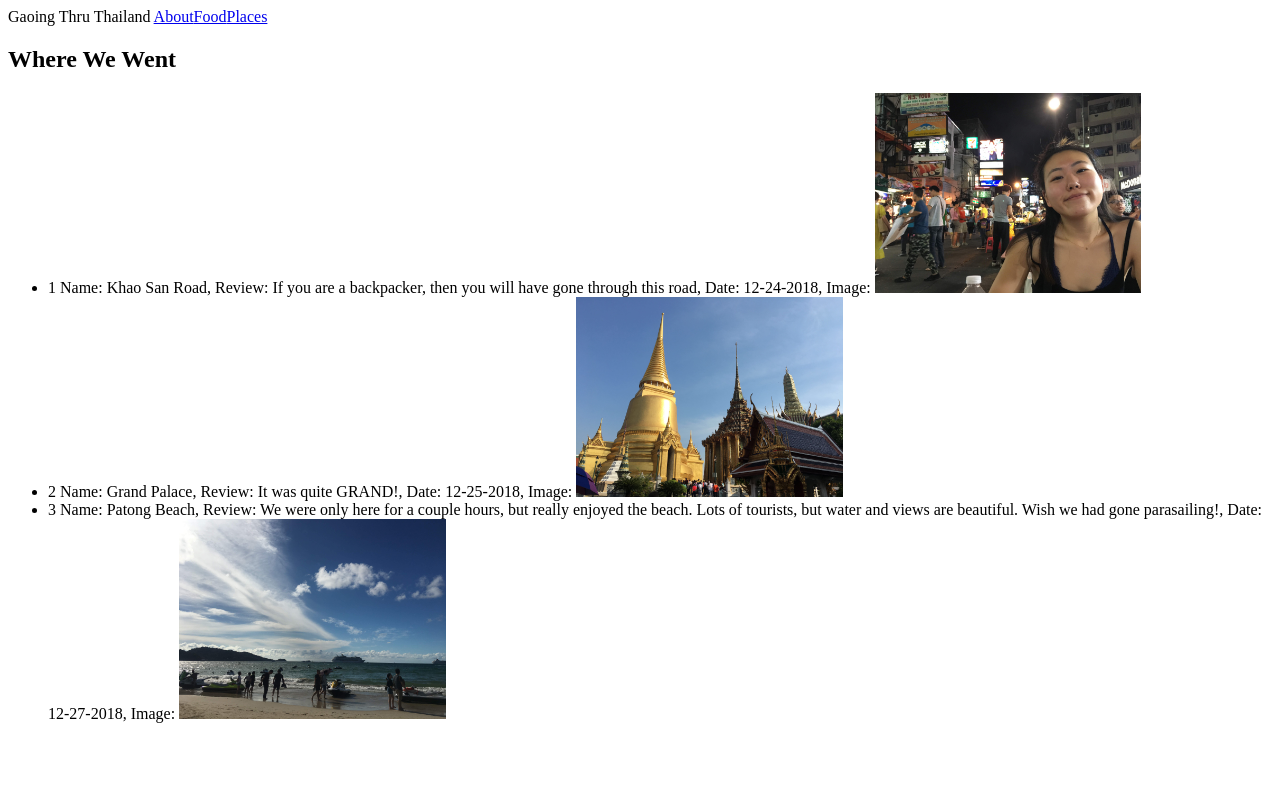
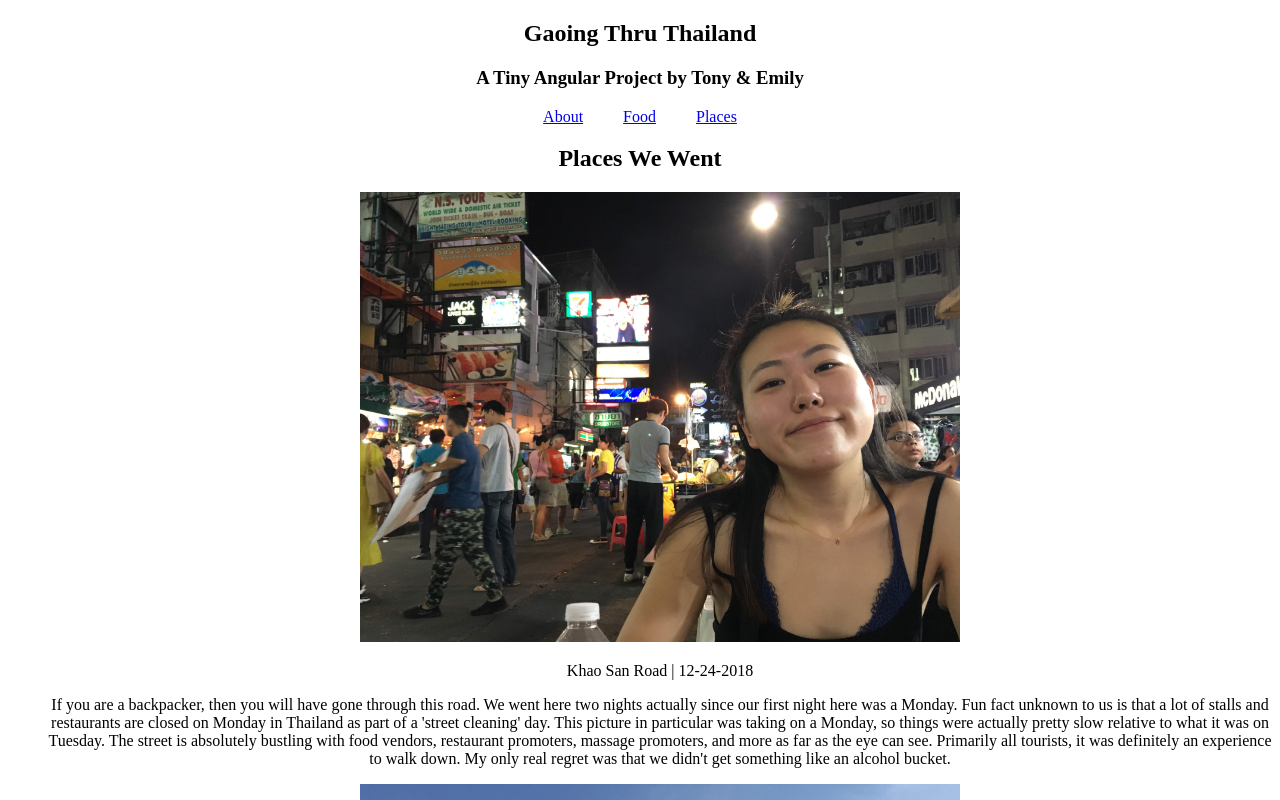
Before and after one commit to tonyxgao/GaoingThruThailand, an Angular app in the folder gaoing-thru-thailand/: page /places in a window 1280 px wide. Shown: the top 800 px of the page. Built offline with nearby package versions, Linux system fonts and the light colour scheme.

Commit message:
added styling and more content

```diff
--- a/gaoing-thru-thailand/src/app/about/about.component.css
+++ b/gaoing-thru-thailand/src/app/about/about.component.css
@@ -1,4 +1,8 @@
 img {
-    height: 400px;
+    height: 450px;
     width: relative;
 }
+
+h4, p {
+    margin: 50px 250px;
+}
--- a/gaoing-thru-thailand/src/app/about/about.component.html
+++ b/gaoing-thru-thailand/src/app/about/about.component.html
@@ -1 +1,23 @@
-<img src ="assets/images/about.jpg">
+<h2>Summer in the Winter!</h2>
+<img src="assets/images/about.jpg" />
+<h4>Why Thailand?</h4>
+<p>
+  Decided around late September, we decided to spend our 2 week holiday break in
+  Thailand (major shout out to how awesome our job is to have a break without
+  even making us take vacation days off). Initially we were both considering
+  going to Vietnam during this time. However, due to $1800+ in round-trip
+  tickets and visa requirements, we decided to plan our trip to be around
+  Bangkok and the southern part of Thailand (Phuket & Krabi).
+</p>
+<h4>Pre-Trip</h4>
+<p>
+  To be quite frank, planning for this trip was kept to a minimum. Although we
+  had certain places in mind, we definitely didn't book much in terms of hotels
+  or activities. We just figured it would be easier (and maybe cheaper) to do it
+  once we got there. However, this definitely wasn't the case for trying to get
+  private rooms. At any rate, the highlight of this "pre-trip" planning was
+  definitely getting our backpacks. Getting a full-fledged "backpacker's"
+  backpack was definitely fun and we ultimately chose to get 44L matching
+  backpacks by Kelty. The turned out to be super useful for the trip!
+</p>
+<h4>And So It Began...</h4>
--- a/gaoing-thru-thailand/src/app/app.component.html
+++ b/gaoing-thru-thailand/src/app/app.component.html
@@ -1,7 +1,9 @@
   <nav>
       <span>
-          {{ title }}
+          <h1>{{ title }}</h1>
+          <h3>A Tiny Angular Project by Tony & Emily</h3>
       </span>
+
     <a routerLink="/about">About</a>
     <a routerLink="/food">Food</a>
     <a routerLink="/places">Places</a>
--- a/gaoing-thru-thailand/src/app/food-list.ts
+++ b/gaoing-thru-thailand/src/app/food-list.ts
@@ -1,7 +1,28 @@
-import { Food } from './food';
+import { Food } from "./food";
 
 export const FOOD: Food[] = [
-    { id: 1, name: 'Spicy Pork Noodles', review: 'Spicy, just how I like them!', date: '12-24-2018', image: '../assets/images/spicy_noods.jpg' },
-    { id: 2, name: 'Basil Chicken and Egg', review: 'Lovely, absolutely lovely', date: '12-25-2018', image: '../assets/images/basil_chicken.jpg' },
-    { id: 3, name: 'Hokkien Noodles', review: 'This was at a Mark Wiens recommended restaurant (Lock Tien) and it was delicious!', date: '12-26-2018', image: '../assets/images/hokkien_noodles.jpg' },
-  ];
+  {
+    id: 1,
+    name: "Spicy Pork Noodles",
+    review:
+      "This was our first 'real' meal in Thailand. Emily and I were mostly just walking around the area near Khao San road when we stumbled upon a tiny food stall sandwiched between two store fronts. On the way there we also picked up some egg rolls from a street food vendor. Overall, I think this meal might've cost at most $3.50. All things considered, it was definitely a good way to kick off just how good and CHEAP the food in Thailand is. While the egg rolls could've been a little fresher, the noodles themselves were spicy and had even more kick when we added some Thai chilis. Great way to start our food-ventures through Thailand!",
+    date: "12-24-2018",
+    image: "../assets/images/spicy_noods.jpg"
+  },
+  {
+    id: 2,
+    name: "Basil Chicken and Egg",
+    review:
+      "During our second day in Bangkok, Emily and I were trying to find a restaurant that one of my favorite food vloggers recommended (Mark Wiens). After walking around in circles for a while, we ultimately decided to just go to a restaurant right next door. There, we ordered basil stir-fried with a protein. I opted to also add an egg. Again, I think this meal in total was around $4 (cheap food is a very recurring thing in Thailand). The flavors were really nice. Added with the dry Thai chilis and vinegar, the flavors all worked really well. I really enjoyed this dish.",
+    date: "12-25-2018",
+    image: "../assets/images/basil_chicken.jpg"
+  },
+  {
+    id: 3,
+    name: "Hokkien Noodles",
+    review:
+      "On top of cheap food on this trip, another recurring theme is Mark Wiens. He is an absolutely awesome Youtuber based in Bangkok, but travels all around Thailand eating amazing food. This place in particular, Lock Tien was one of the spots he recommended in Phuket to try. About a 15 minute walk away from our hotel, we walked in pretty blistering weather and were sweating our butts off. It was well worth it though as the noodles, priced at less than $2 (55 baht) was delicious. It was so delicious we even had to get a second bowl!",
+    date: "12-26-2018",
+    image: "../assets/images/hokkien_noodles.jpg"
+  }
+];
--- a/gaoing-thru-thailand/src/app/food/food.component.css
+++ b/gaoing-thru-thailand/src/app/food/food.component.css
@@ -1,4 +1,4 @@
 img {
-    height: 200px;
+    height: 450px;
     width: relative;
 }
--- a/gaoing-thru-thailand/src/app/food/food.component.html
+++ b/gaoing-thru-thailand/src/app/food/food.component.html
@@ -1,6 +1,8 @@
-<h2>What We Ate</h2>
+<h2>Food We Ate</h2>
 <ul class="foods">
   <li *ngFor="let food of foods">
-    <span>{{food.id}}</span> Name: {{food.name}}, Review: {{food.review}}, Date: {{food.date}}, Image: <img src= "{{food.image}}">
+    <img src= "{{food.image}}">
+    <p>{{food.name}} | {{food.date}}</p>
+    <p>{{food.review}}</p>
   </li>
 </ul>
--- a/gaoing-thru-thailand/src/app/places-list.ts
+++ b/gaoing-thru-thailand/src/app/places-list.ts
@@ -1,7 +1,28 @@
-import { Place } from './place';
+import { Place } from "./place";
 
 export const PLACES: Place[] = [
-    { id: 1, name: 'Khao San Road', review: 'If you are a backpacker, then you will have gone through this road', date: '12-24-2018', image: '../assets/images/khao_san.jpg' },
-    { id: 2, name: 'Grand Palace', review: 'It was quite GRAND!', date: '12-25-2018', image: '../assets/images/grand_palace.jpg' },
-    { id: 3, name: 'Patong Beach', review: 'We were only here for a couple hours, but really enjoyed the beach. Lots of tourists, but water and views are beautiful. Wish we had gone parasailing!', date: '12-27-2018', image: '../assets/images/patong.jpg' },
-  ];
+  {
+    id: 1,
+    name: "Khao San Road",
+    review:
+      "If you are a backpacker, then you will have gone through this road. We went here two nights actually since our first night here was a Monday. Fun fact unknown to us is that a lot of stalls and restaurants are closed on Monday in Thailand as part of a 'street cleaning' day. This picture in particular was taking on a Monday, so things were actually pretty slow relative to what it was on Tuesday. The street is absolutely bustling with food vendors, restaurant promoters, massage promoters, and more as far as the eye can see. Primarily all tourists, it was definitely an experience to walk down. My only real regret was that we didn't get something like an alcohol bucket.",
+    date: "12-24-2018",
+    image: "../assets/images/khao_san.jpg"
+  },
+  {
+    id: 2,
+    name: "Grand Palace",
+    review:
+      "This was the first real temple Emily and I went to. Since you have to wear pants to temples, we waited until our second day in Bangkok in the AM to stop by this place. Entry fee was a steep 500 baht ($15), but honestly I thought it was pretty well worth how massive everything was. Not to mention we went right around when it opened, so crowds were not nearly as big as I was expecting. It truly is a grand place with towering gold temples and a huge prayer shrine. Overall, would definitely recommend if you go to any temple in Bangkok to go to this one. Just make sure you follow the dress code!",
+    date: "12-25-2018",
+    image: "../assets/images/grand_palace.jpg"
+  },
+  {
+    id: 3,
+    name: "Patong Beach",
+    review:
+      "We were only here for a couple hours during our second day in Phuket, but really enjoyed the beach. The place is absolutely swamped with tourists, but water and views are beautiful. Emily and I took turns laying in the sun and swimming in the water. This place is definitely worth stopping by in Phuket, but definitely beware of just how crowded it is around the area. The only regret I really have with this place was we didn't spend more time here or have the funds to go parasailing.",
+    date: "12-27-2018",
+    image: "../assets/images/patong.jpg"
+  }
+];
--- a/gaoing-thru-thailand/src/app/places/places.component.css
+++ b/gaoing-thru-thailand/src/app/places/places.component.css
@@ -1,4 +1,4 @@
 img {
-    height: 200px;
+    height: 450px;
     width: relative;
 }
--- a/gaoing-thru-thailand/src/app/places/places.component.html
+++ b/gaoing-thru-thailand/src/app/places/places.component.html
@@ -1,6 +1,8 @@
-<h2>Where We Went</h2>
-<ul class="foods">
+<h2>Places We Went</h2>
+<ul class="places">
   <li *ngFor="let place of places">
-    <span>{{place.id}}</span> Name: {{place.name}}, Review: {{place.review}}, Date: {{place.date}}, Image: <img src= "{{place.image}}">
+    <img src= "{{place.image}}">
+    <p>{{place.name}} | {{place.date}}</p>
+    <p>{{place.review}}</p>
   </li>
 </ul>
--- a/gaoing-thru-thailand/src/styles.css
+++ b/gaoing-thru-thailand/src/styles.css
@@ -1 +1,12 @@
 /* You can add global styles to this file, and also import other style files */
+body {
+    text-align: center;
+}
+
+a {
+    margin: 20px;
+}
+
+li {
+    list-style: none;
+}
```
